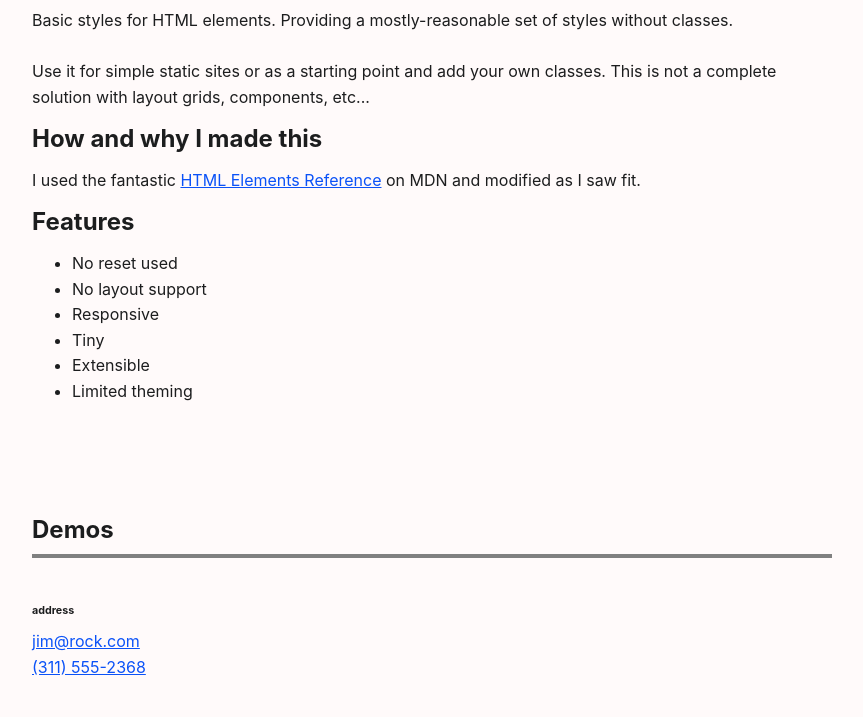
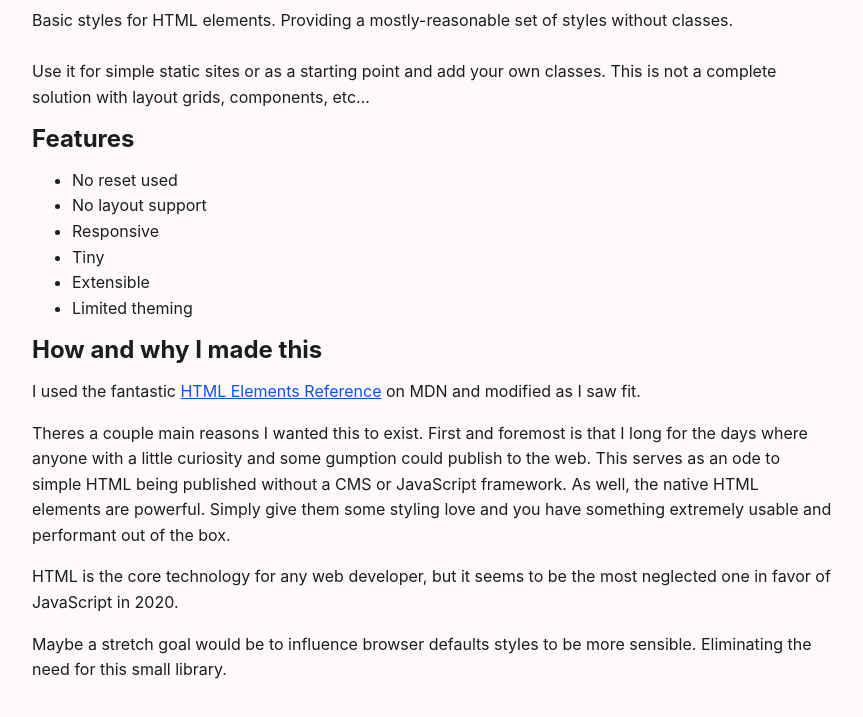
Before and after one commit to tbolt/boltcss, a plain HTML site: page boltcss-demo.html in a window 1280 px wide. Shown: the part 57-774 px from the top of the page, without its empty margins (208-1071 px from the left). Drawn offline with Linux system fonts and the light colour scheme.

Commit message:
update meta

```diff
--- a/boltcss-demo.html
+++ b/boltcss-demo.html
@@ -17,13 +17,6 @@
       Use it for simple static sites or as a starting point and add your own classes. This is not a complete solution with layout grids, components, etc...
     </p>
 
-		<!-- <h2>Motivation</h2>
-		<p>Theres a couple main reasons I wanted this to exist. First and foremost is that I long for the days where anyone with a little curiosity and some gumption could publish to the web. This serves as an ode to simple HTML being published without all sorts of crazy CMSs and JavaScript frameworks. As well, the native HTML elements are fairly powerful in their own right. Simply give them some styling love and you have something extremely usable and performant out of the box.</p>
-    <p>Creating something like this should almost be a rite of passage for any web developer. While HTML is the absolute core of the web, it's increasingly neglected in favor of JavaScript.</p> -->
-
-    <h2>How and why I made this</h2>
-    <p>I used the fantastic <a href="https://developer.mozilla.org/en-US/docs/Web/HTML/Element">HTML Elements Reference</a> on MDN and modified as I saw fit.</p>
-
     <!-- Replace this with features / highlights -->
     <h2>Features</h2>
     <ul>
@@ -35,14 +28,11 @@
       <li>Limited theming</li>
     </ul>
 
-
-
-
-
-
-
-
-
+    <h2>How and why I made this</h2>
+    <p>I used the fantastic <a href="https://developer.mozilla.org/en-US/docs/Web/HTML/Element">HTML Elements Reference</a> on MDN and modified as I saw fit.</p>
+		<p>Theres a couple main reasons I wanted this to exist. First and foremost is that I long for the days where anyone with a little curiosity and some gumption could publish to the web. This serves as an ode to simple HTML being published without a CMS or JavaScript framework. As well, the native HTML elements are powerful. Simply give them some styling love and you have something extremely usable and performant out of the box.</p>
+    <p>HTML is the core technology for any web developer, but it seems to be the most neglected one in favor of JavaScript in 2020.</p>
+    <p>Maybe a stretch goal would be to influence browser defaults styles to be more sensible. Eliminating the need for this small library.</p>
 
 
 
```
